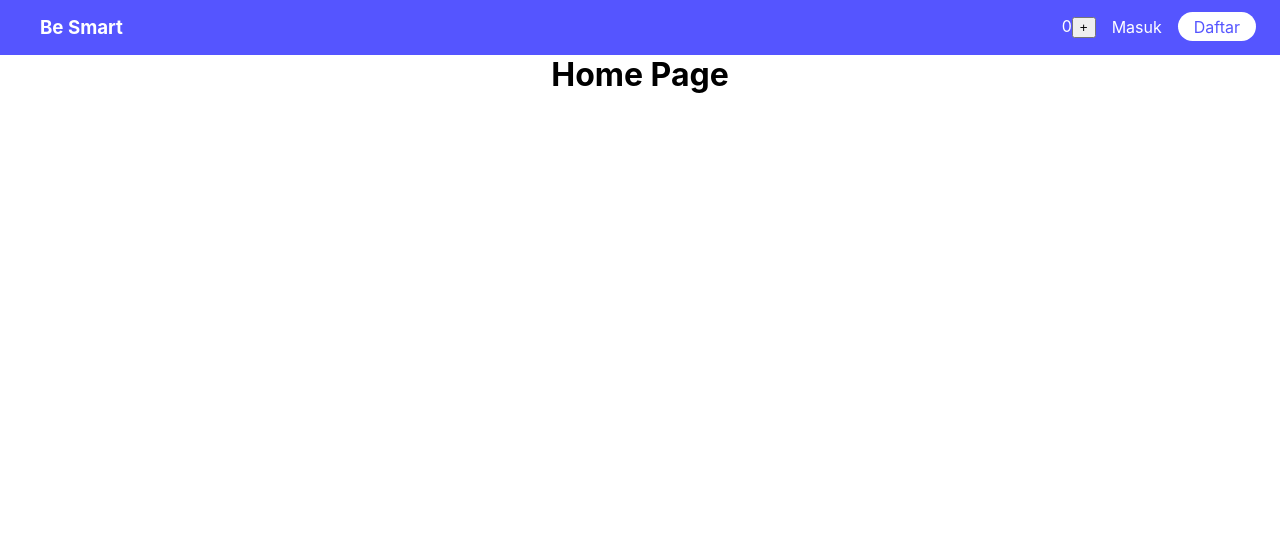
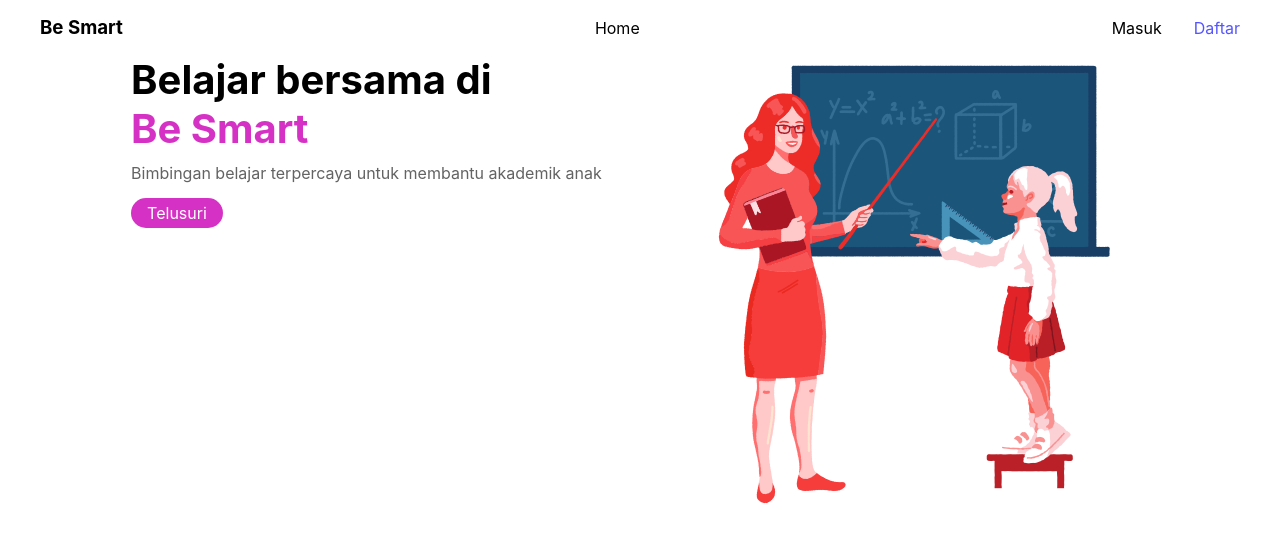
Before and after one commit to Raihan-21/besmart-client, a React (Create React App) app: page / in a window 1280 px wide. Shown: the top 542 px of the page. Built offline with nearby package versions, Linux system fonts and the light colour scheme.

Commit message:
home page

```diff
--- a/src/App.css
+++ b/src/App.css
@@ -38,12 +38,48 @@
     transform: rotate(360deg);
   }
 }
+:root{
+  --primary: #D631C5;
+}
 .container{
+  padding: 0 40px;
+}
+.auth-form{
   margin: auto;
   width: 20%;
 }
 .flex{
   display: flex;
+}
+.justify-center{
+  justify-content: center;
+}
+.justify-between{
+  justify-content: space-between;
+}
+.justify-even{
+  justify-content: space-evenly;
+}
+.align-center{
+  align-items: center;
+}
+.w-full{
+  width: 100%;
+}
+.text-left{
+  text-align: left;
+}
+.text-primary{
+  color: var(--primary);
+}
+.text-gray{
+  color: #636363;
+}
+.text-white{
+  color: white;
+}
+.bg-primary{
+  background-color: var(--primary);
 }
 .DraftEditor-root{
   width: 50%;
--- /dev/null
+++ b/src/assets/styles/Home.module.css
@@ -0,0 +1,7 @@
+.home h1{
+    font-size: 2.5em;
+    margin-bottom: 10px;
+}
+.home p{
+    margin-bottom: 20px;
+}
--- a/src/assets/styles/Login.module.css
+++ b/src/assets/styles/Login.module.css
@@ -1,4 +1,4 @@
-:global(.container).login{
+:global(.auth-form).login{
     margin-top: 10em;
     padding: 2em;
     border-radius: .75em;
--- a/src/assets/styles/Navbar.module.css
+++ b/src/assets/styles/Navbar.module.css
@@ -1,12 +1,12 @@
 a{
     text-decoration: none;
-    color: white;
+    color: black;
     padding: .3em 1em;
     border-radius: 20px;
 }
 .navbar{
     padding: .7em 1.5em;
-    background-color: rgb(85, 85, 255);
+    /* background-color: rgb(85, 85, 255); */
     color: white;
     display: flex;
     justify-content: space-between;
--- a/src/assets/styles/Register.module.css
+++ b/src/assets/styles/Register.module.css
@@ -1,4 +1,4 @@
-:global(.container).register{
+:global(.auth-form).register{
     margin-top: 5em;
     padding: 2em;
     border-radius: .75em;
--- a/src/components/Navbar.jsx
+++ b/src/components/Navbar.jsx
@@ -1,24 +1,15 @@
-import { useState } from "react";
 import { Link } from "react-router-dom";
 import styles from "../assets/styles/Navbar.module.css";
 const Navbar = () => {
-  const [counter, setCounter] = useState(0);
   return (
-    <div className={styles.navbar}>
+    <div className={`${styles.navbar} align-center`}>
       <Link to="/">
         <h3>Be Smart</h3>
       </Link>
       <div>
-        {counter}
-        <button
-          onClick={() =>
-            setCounter((prevState) => {
-              return prevState + 1;
-            })
-          }
-        >
-          +
-        </button>
+        <Link to="/">Home</Link>
+      </div>
+      <div>
         <Link to="/login" className={styles.loginBtn}>
           Masuk
         </Link>
--- a/src/pages/Home.jsx
+++ b/src/pages/Home.jsx
@@ -1,8 +1,24 @@
+import { Link } from "react-router-dom";
+import illustration from "../assets/img/illustration.png";
+import styles from "../assets/styles/Home.module.css";
 const Home = () => {
   return (
-    <>
-      <h1>Home Page</h1>
-    </>
+    <div className={`container flex justify-even ${styles.home}`}>
+      <div className="big-text text-left ">
+        <h1>
+          Belajar bersama di
+          <br />
+          <span className="text-primary"> Be Smart</span>
+        </h1>
+        <p className="text-gray">
+          Bimbingan belajar terpercaya untuk membantu akademik anak
+        </p>
+        <Link to="/" className="bg-primary text-white">
+          Telusuri
+        </Link>
+      </div>
+      <img src={illustration} alt="" />
+    </div>
   );
 };
 
--- a/src/pages/Login.jsx
+++ b/src/pages/Login.jsx
@@ -15,7 +15,7 @@ const Login = () => {
     console.log(res);
   }, [formData]);
   return (
-    <div className={`container ${styles.login}`}>
+    <div className={`auth-form ${styles.login}`}>
       <h2 className={styles.h2}>Login</h2>
       <TextField
         label="Email"
--- a/src/pages/Register.jsx
+++ b/src/pages/Register.jsx
@@ -16,7 +16,7 @@ const Register = () => {
     console.log(res);
   }, [formData]);
   return (
-    <div className={`container ${styles.register}`}>
+    <div className={`auth-form ${styles.register}`}>
       <h2 className={styles.h2}>Register</h2>
       <TextField
         label="Nama Lengkap"
--- a/src/pages/admin/AdminLogin.jsx
+++ b/src/pages/admin/AdminLogin.jsx
@@ -32,7 +32,7 @@ const AdminLogin = () => {
     [formData, dispatch, navigate]
   );
   return (
-    <div className={`container ${styles.login}`}>
+    <div className={`auth-form ${styles.login}`}>
       <h2 className={styles.h2}>Login</h2>
       <form onSubmit={loginHandler}>
         <TextField
```
Also changed, not shown: src/assets/img/illustration.png (added).
